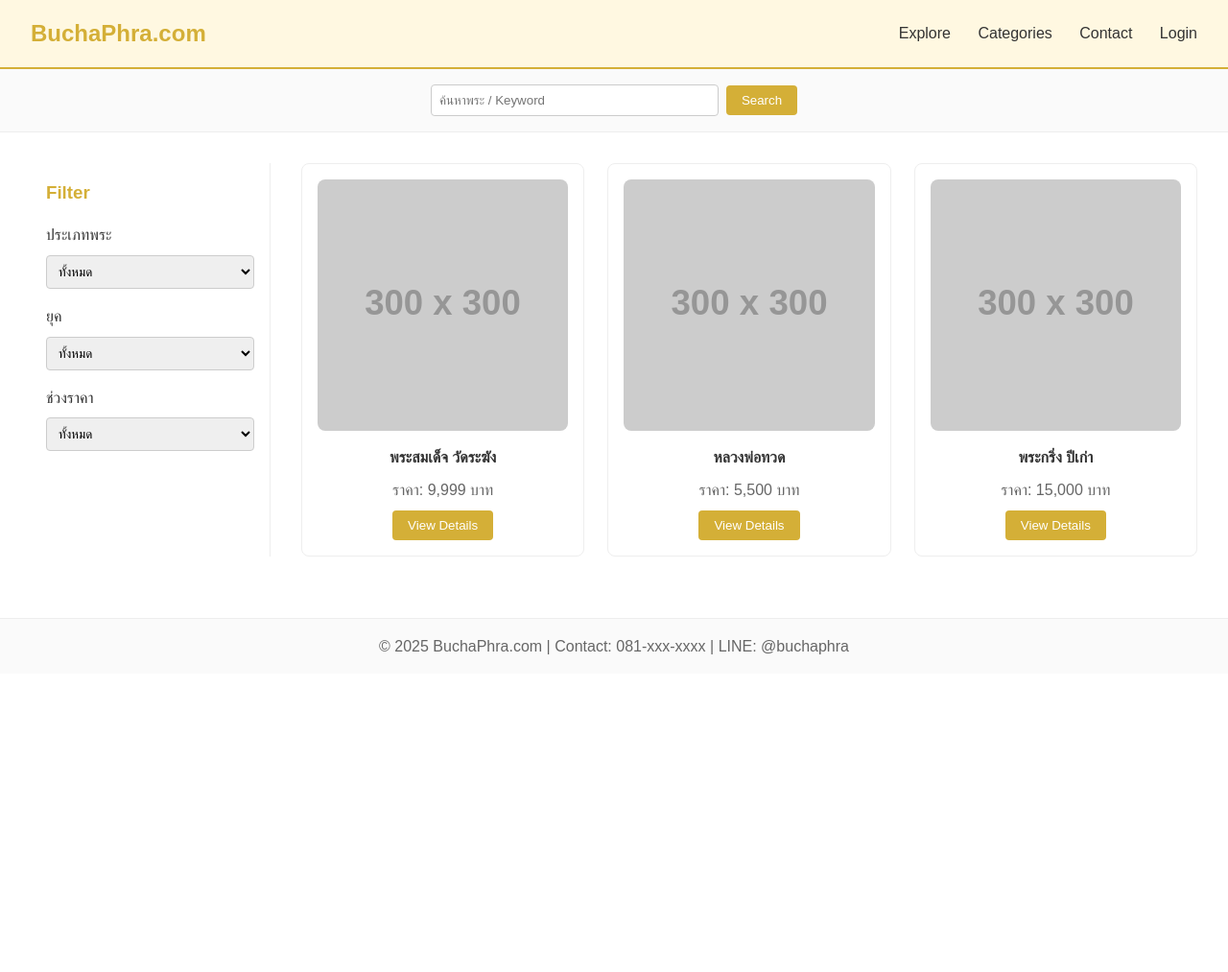
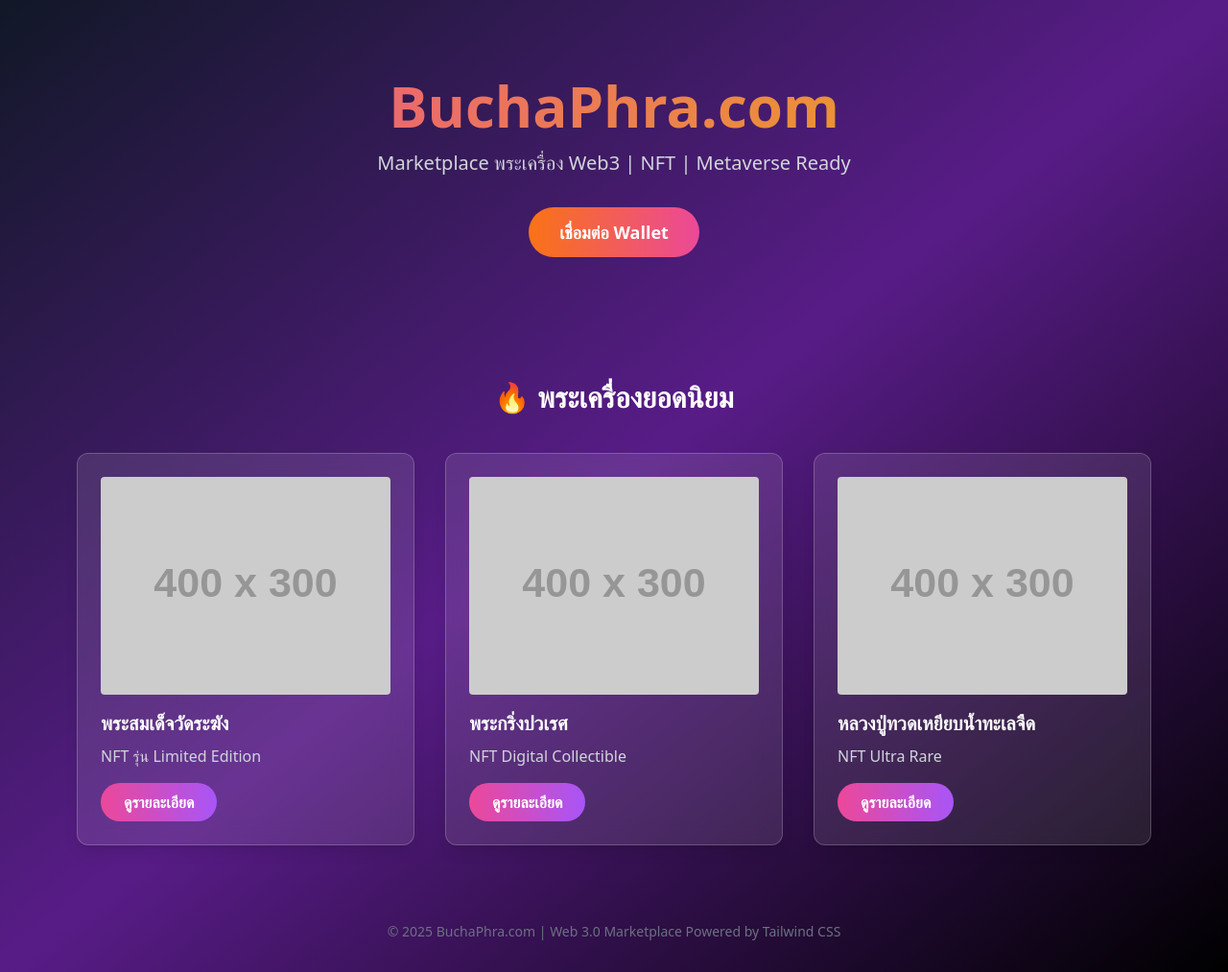
Before and after one commit to peterpech/buchaphra-static, a plain HTML site: page index.html in a window 1280 px wide. Shown: the whole page at 96% size. Before the commit the page ends 800 px from the top, so only its background shows below. Drawn offline with nearby package versions, Linux system fonts and the light colour scheme; placeholder pictures from the web are drawn by us.

Commit message:
Update index.html

```diff
--- a/index.html
+++ b/index.html
@@ -1,91 +1,56 @@
 <!DOCTYPE html>
-<html lang="th">
+<html lang="en">
 <head>
   <meta charset="UTF-8" />
   <meta name="viewport" content="width=device-width, initial-scale=1.0"/>
-    <title>BuchaPhra.com | แหล่งรวมพระเครื่องแท้ คัดสรรด้วยใจ</title>
-    <link rel="stylesheet" href="style.css"/>
+  <title>BuchaPhra - Web3 Marketplace</title>
+  <script src="https://cdn.tailwindcss.com"></script>
+  <link href="https://fonts.googleapis.com/css2?family=Poppins:wght@300;500;700&display=swap" rel="stylesheet">
 </head>
-<body>
+<body class="bg-gradient-to-br from-gray-900 via-purple-900 to-black text-white font-sans">
 
-<!-- Header -->
-<header class="header">
-    <div class="logo">BuchaPhra.com</div>
-    <nav class="nav">
-        <a href="#">Explore</a>
-        <a href="#">Categories</a>
-        <a href="#">Contact</a>
-        <a href="#">Login</a>
-    </nav>
-</header>
-
-<!-- Search Bar -->
-<section class="search-bar">
-    <input type="text" placeholder="ค้นหาพระ / Keyword">
-    <button>Search</button>
+  <!-- Hero Section -->
+  <section class="text-center py-20 px-4">
+    <h1 class="text-6xl font-extrabold text-transparent bg-clip-text bg-gradient-to-r from-pink-500 to-yellow-500 mb-4">BuchaPhra.com</h1>
+    <p class="text-xl text-gray-300 mb-8">Marketplace พระเครื่อง Web3 | NFT | Metaverse Ready</p>
+    <button class="px-8 py-3 bg-gradient-to-r from-orange-500 to-pink-500 rounded-full text-lg font-bold hover:scale-105 transition">เชื่อมต่อ Wallet</button>
   </section>
 
-<!-- Main Content -->
-<div class="main-content">
+  <!-- Product Grid Section -->
+  <section class="max-w-6xl mx-auto px-4 py-12">
+    <h2 class="text-3xl font-bold text-center mb-10">🔥 พระเครื่องยอดนิยม</h2>
+    <div class="grid grid-cols-1 sm:grid-cols-2 md:grid-cols-3 gap-8">
 
-    <!-- Filter Sidebar -->
-    <aside class="filter">
-        <h3>Filter</h3>
-        <label>ประเภทพระ</label>
-        <select>
-            <option>ทั้งหมด</option>
-            <option>พระกริ่ง</option>
-            <option>พระสมเด็จ</option>
-            <option>หลวงพ่อทวด</option>
-            <option>อื่น ๆ</option>
-        </select>
-
-        <label>ยุค</label>
-        <select>
-            <option>ทั้งหมด</option>
-            <option>ก่อนปี 2500</option>
-            <option>2500-2540</option>
-            <option>หลัง 2540</option>
-        </select>
-
-        <label>ช่วงราคา</label>
-        <select>
-            <option>ทั้งหมด</option>
-            <option>ต่ำกว่า 5,000</option>
-            <option>5,000 - 10,000</option>
-            <option>มากกว่า 10,000</option>
-        </select>
-    </aside>
-
-    <!-- Product Grid -->
-    <section class="product-grid">
-        <!-- ตัวอย่าง Card -->
-        <div class="product-card">
-            <img src="https://via.placeholder.com/300x300?text=พระ+1" alt="พระ 1">
-            <h4>พระสมเด็จ วัดระฆัง</h4>
-            <p>ราคา: 9,999 บาท</p>
-            <button>View Details</button>
+      <!-- Card 1 -->
+      <div class="backdrop-blur-md bg-white/10 p-6 rounded-xl border border-white/20 shadow-lg">
+        <img src="https://via.placeholder.com/400x300?text=Amulet+1" alt="Amulet 1" class="rounded mb-4 w-full">
+        <h3 class="text-xl font-semibold mb-2">พระสมเด็จวัดระฆัง</h3>
+        <p class="text-gray-300 mb-4">NFT รุ่น Limited Edition</p>
+        <button class="px-6 py-2 bg-gradient-to-r from-pink-500 to-purple-500 rounded-full font-bold hover:scale-105 transition">ดูรายละเอียด</button>
       </div>
 
-        <div class="product-card">
-            <img src="https://via.placeholder.com/300x300?text=พระ+2" alt="พระ 2">
-            <h4>หลวงพ่อทวด</h4>
-            <p>ราคา: 5,500 บาท</p>
-            <button>View Details</button>
+      <!-- Card 2 -->
+      <div class="backdrop-blur-md bg-white/10 p-6 rounded-xl border border-white/20 shadow-lg">
+        <img src="https://via.placeholder.com/400x300?text=Amulet+2" alt="Amulet 2" class="rounded mb-4 w-full">
+        <h3 class="text-xl font-semibold mb-2">พระกริ่งปวเรศ</h3>
+        <p class="text-gray-300 mb-4">NFT Digital Collectible</p>
+        <button class="px-6 py-2 bg-gradient-to-r from-pink-500 to-purple-500 rounded-full font-bold hover:scale-105 transition">ดูรายละเอียด</button>
       </div>
 
-        <div class="product-card">
-            <img src="https://via.placeholder.com/300x300?text=พระ+3" alt="พระ 3">
-            <h4>พระกริ่ง ปีเก่า</h4>
-            <p>ราคา: 15,000 บาท</p>
-            <button>View Details</button>
+      <!-- Card 3 -->
+      <div class="backdrop-blur-md bg-white/10 p-6 rounded-xl border border-white/20 shadow-lg">
+        <img src="https://via.placeholder.com/400x300?text=Amulet+3" alt="Amulet 3" class="rounded mb-4 w-full">
+        <h3 class="text-xl font-semibold mb-2">หลวงปู่ทวดเหยียบน้ำทะเลจืด</h3>
+        <p class="text-gray-300 mb-4">NFT Ultra Rare</p>
+        <button class="px-6 py-2 bg-gradient-to-r from-pink-500 to-purple-500 rounded-full font-bold hover:scale-105 transition">ดูรายละเอียด</button>
+      </div>
+
     </div>
   </section>
-</div>
 
   <!-- Footer -->
-<footer class="footer">
-    <p>&copy; 2025 BuchaPhra.com | Contact: 081-xxx-xxxx | LINE: @buchaphra</p>
+  <footer class="text-center py-8 text-sm text-gray-500">
+    © 2025 BuchaPhra.com | Web 3.0 Marketplace Powered by Tailwind CSS
   </footer>
 
 </body>
```
Lines whose indentation alone changed are shown as unchanged.
